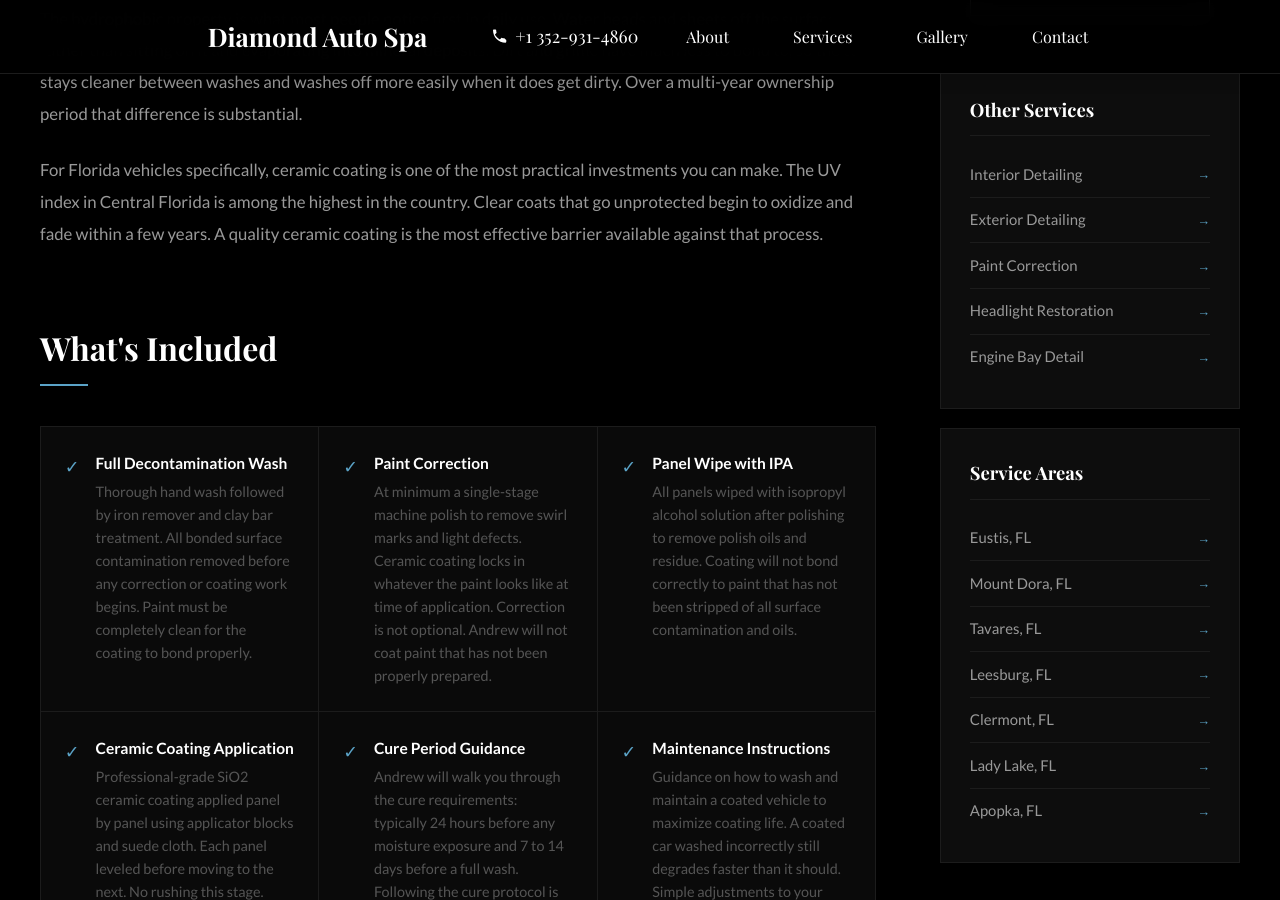
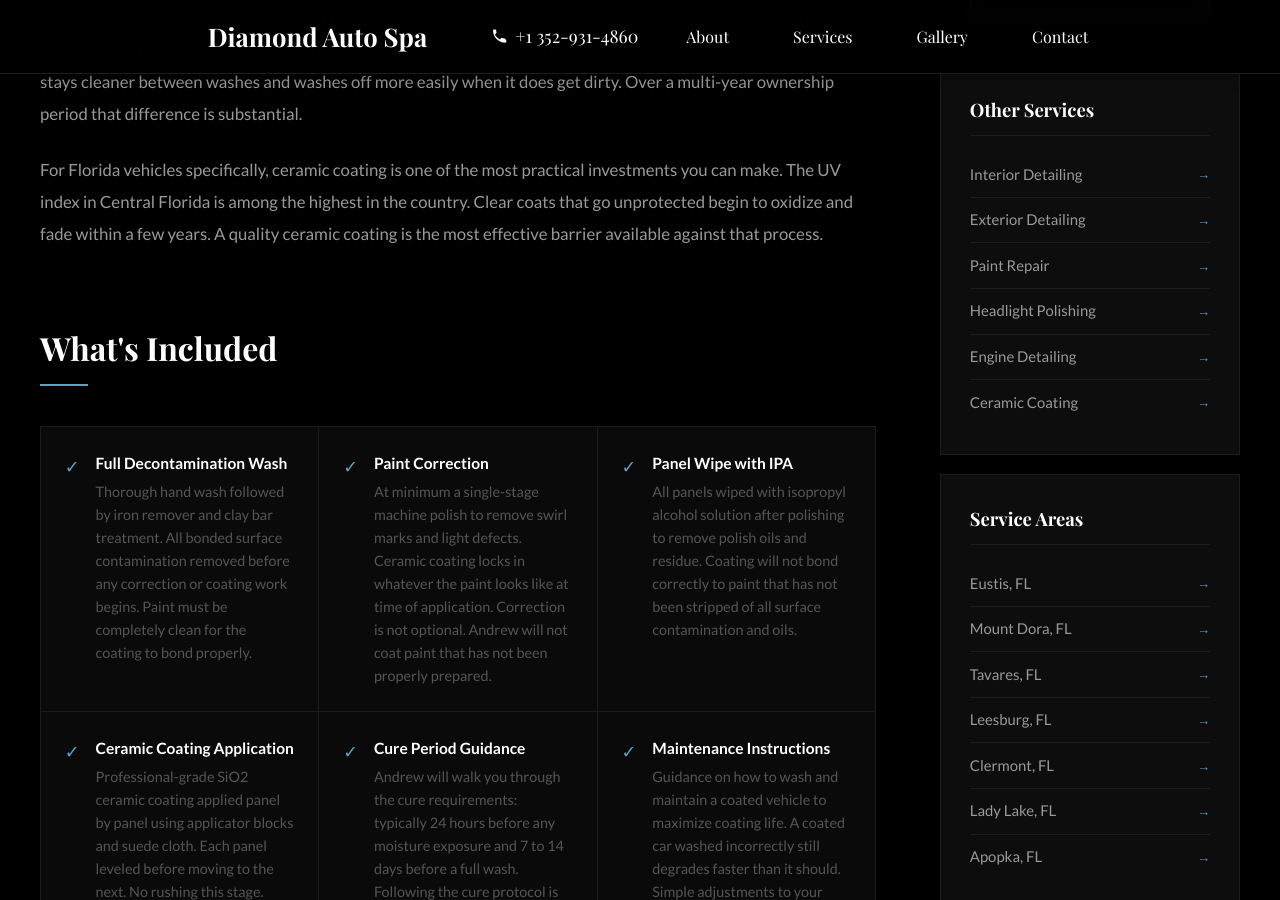
Before and after one commit to JamesBrownR/Diamond-Auto-Spa-Detailing, a Jekyll site: the page built from services/ceramic-coating/index.html, in a window 1280 px wide and 900 px high, scrolled down 1095 px. Built offline with Jekyll 4.4.1, drawn with Linux system fonts in a browser that asks for light colours; some web fonts are replaced.

Commit message:
Update index.html

```diff
--- a/services/ceramic-coating/index.html
+++ b/services/ceramic-coating/index.html
@@ -293,13 +293,7 @@ description: Professional mobile ceramic coating in Lake County, FL. Permanent p
 
         <div class="sidebar-card">
             <h3>Other Services</h3>
-            <ul class="related-services-list">
-                <li><a href="/services/interior-detailing/">Interior Detailing</a></li>
-                <li><a href="/services/exterior-detailing/">Exterior Detailing</a></li>
-                <li><a href="/services/paint-correction/">Paint Correction</a></li>
-                <li><a href="/services/headlight-restoration/">Headlight Restoration</a></li>
-                <li><a href="/services/engine-bay-detail/">Engine Bay Detail</a></li>
-            </ul>
+            {% include services-list.html base_path="/services/" %}
         </div>
 
         <div class="sidebar-card">
```
